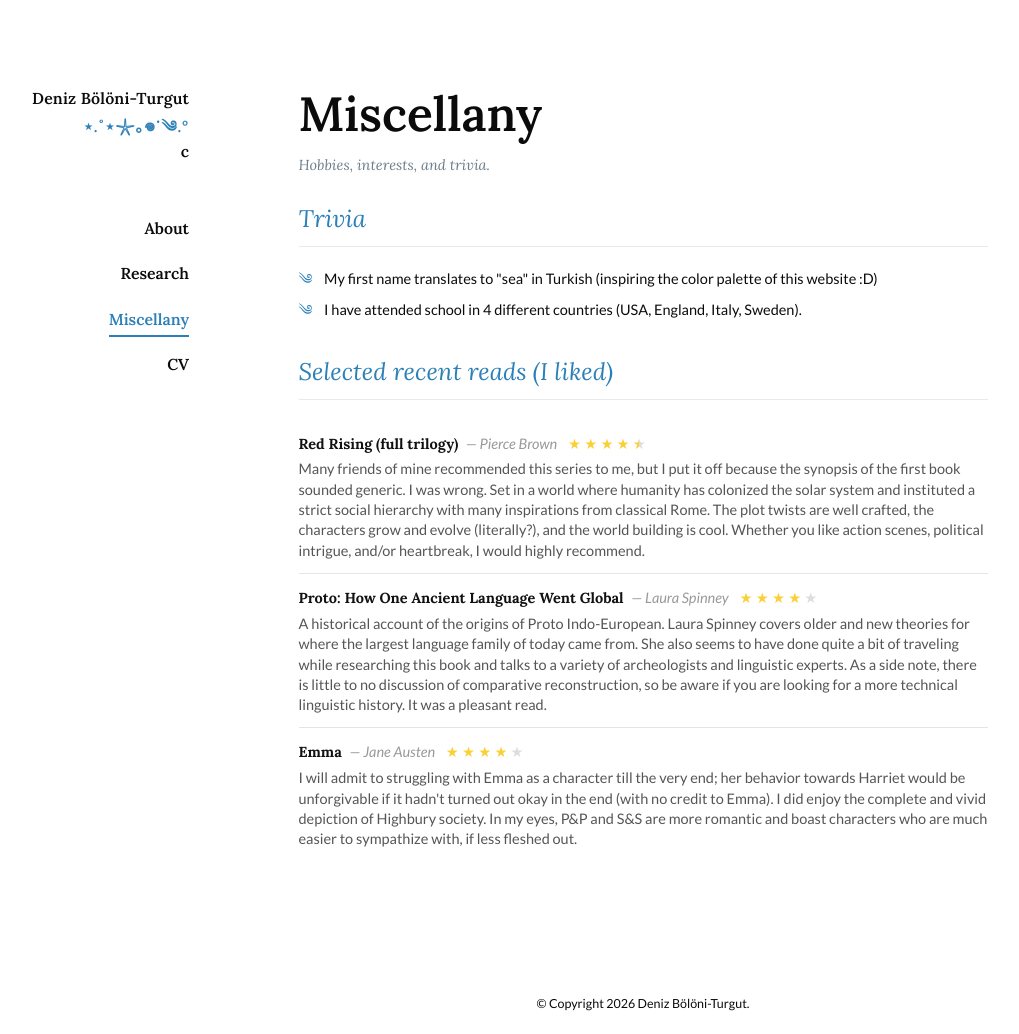
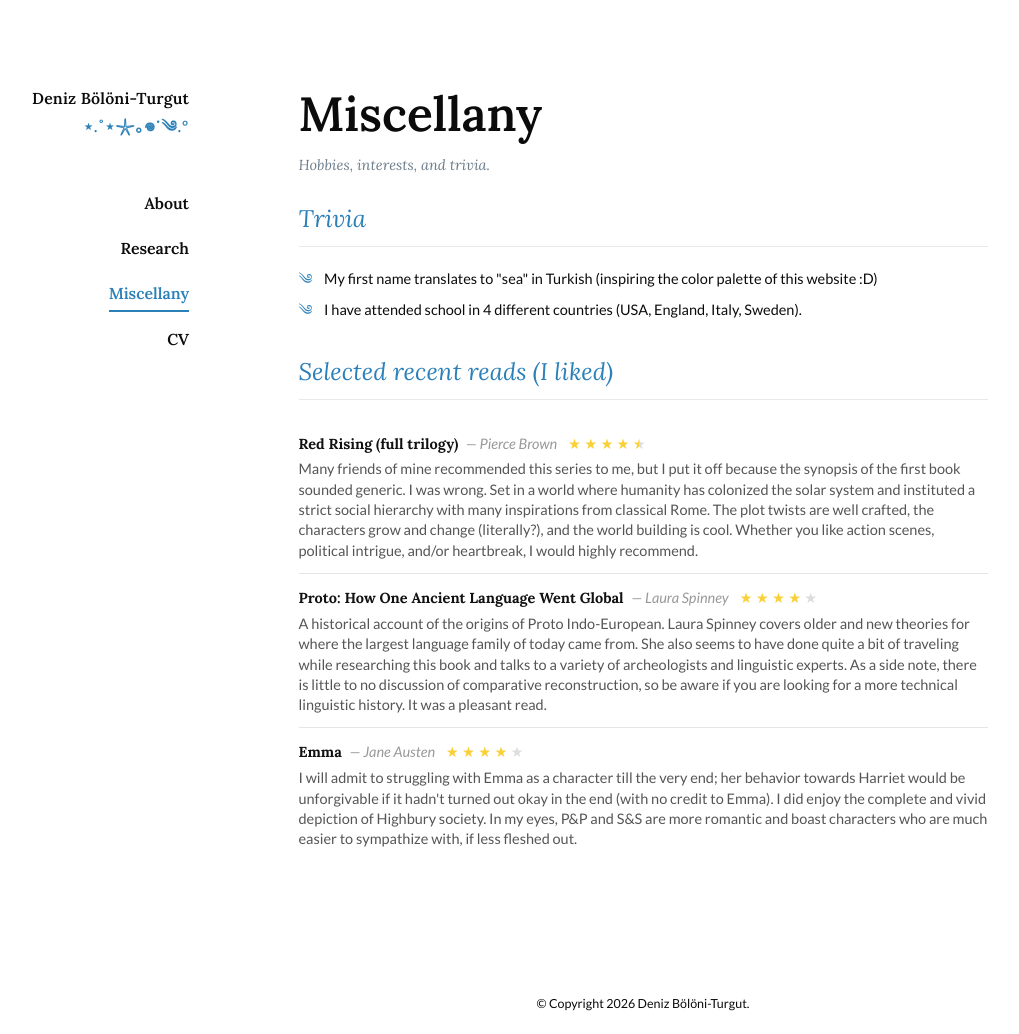
Before and after one commit to denizbt/denizbt.github.io, a Jekyll site: the page built from miscellany.html, in a window 1280 px wide and 1034 px high. Shown: the whole window, without its empty margins (107-1126 px from the left). Built offline with Jekyll 4.4.1, drawn with Linux system fonts in a browser that asks for light colours.

Commit message:
fix a silly typo

```diff
--- a/_layouts/default.html
+++ b/_layouts/default.html
@@ -34,7 +34,7 @@
     <aside class="sidebar">
       <div class="sidebar-top">
         <a href="/" class="sidebar-name">Deniz Bölöni-Turgut</a>
-        <p class="sidebar-whimsy">⋆.˚⋆𓇼｡𖦹˙༄.°</p>c
+        <p class="sidebar-whimsy">⋆.˚⋆𓇼｡𖦹˙༄.°</p>
       </div>
 
       <!-- Mobile only: hamburger toggle -->
--- a/miscellany.html
+++ b/miscellany.html
@@ -33,7 +33,7 @@ permalink: /miscellany/
       <p class="book-review">Many friends of mine recommended this series to me, but I put it off because the synopsis
         of the first book sounded generic. I was wrong. Set in a world where humanity has colonized the solar system and
         instituted a strict social hierarchy with many inspirations from classical Rome. The plot twists are well
-        crafted, the characters grow and evolve (literally?), and the world building is cool. Whether you like action
+        crafted, the characters grow and change (literally?), and the world building is cool. Whether you like action
         scenes,
         political intrigue, and/or heartbreak, I would highly recommend.
       </p>
```
